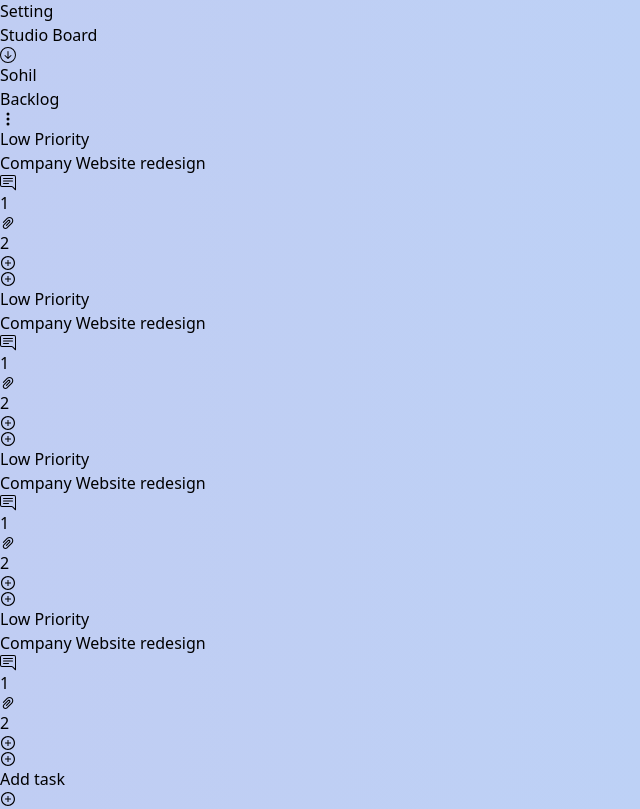
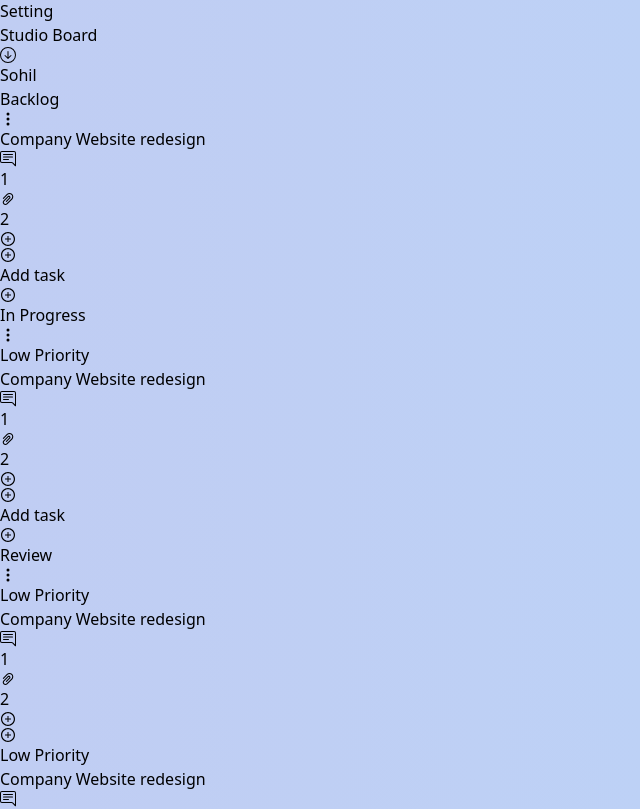
Before and after one commit to RohitSindhi/TaskManagers, a React (Vite) app: page / in a window 1280 px wide. Shown: the part 321-1130 px from the top of the page, without its empty margins (0-640 px from the left). Built offline with nearby package versions, Linux system fonts and the light colour scheme.

Commit message:
sddcsdzsdzc
sdsdc

```diff
--- a/package.json
+++ b/package.json
@@ -11,6 +11,7 @@
   },
   "dependencies": {
     "react": "^18.2.0",
+    "react-beautiful-dnd": "^13.1.1",
     "react-dom": "^18.2.0",
     "react-icons": "^4.8.0"
   },
--- a/src/Components/BackLog.tsx
+++ b/src/Components/BackLog.tsx
@@ -1,12 +1,44 @@
-import React from "react";
+import React, { useEffect, useState } from "react";
 
 import { BsThreeDotsVertical, BsChatRightText } from "react-icons/bs";
 import { AiOutlinePlusCircle, AiOutlinePaperClip } from "react-icons/ai";
 
 const BackLog = () => {
+  const [backlogInputVal, setBacklogInputVal] = useState("");
+  const [newDataVal, setNewDataVal] = useState(false);
+  const [getData, setGetData]: any = useState([]);
+
+  const backlogAddtask = () => {
+
+    setNewDataVal(true);
+    if (backlogInputVal.length > 0) {
+      localStorage.setItem("Backlog", JSON.stringify(backlogInputVal));
+    }
+    let fullData: any = localStorage.getItem("Backlog" || []);
+    let newData = JSON.parse(fullData);
+    if (newData == null) {
+      setGetData([]);
+    }
+
+    else{
+      if(backlogInputVal.length > 0){
+        setGetData([...getData, newData]);
+      }
+    }
+    setBacklogInputVal("");
+  };
+
+  useEffect(()=>{
+    let fullData: any = localStorage.getItem("Backlog" || []);
+    let newData = JSON.parse(fullData);
+    setGetData([newData])
+  },[])
+
+  console.log("getData",getData)
+
+
   return (
     <div className="w-[15vw] shadow-md rounded-md pl-2 pr-2 bg-[#F6F8FB]">
-
       <div className="flex justify-between items-center w-[14vw] pb-2 pt-2">
         <div className="font-semibold">Backlog</div>
         <div>
@@ -15,12 +47,14 @@ const BackLog = () => {
       </div>
 
       <div className="max-h-[44vh] text-sm cursor-pointer overflow-scroll all-blogs-section">
-
+        {getData.length > 0 &&
+          getData.map((ele: any) => {
+            return (
+              <>
                 <div className="pt-1 pb-1 border flex flex-col justify-between rounded-[4px] h-[12vh] bg-white mt-3 pl-2 pr-2">
-          <div>Low Priority</div>
+                  <div>{ele}</div>
                   <div>Company Website redesign</div>
                   <div className="flex justify-between items-center gap-3">
-
                     <div className="flex items-center gap-2 text-[darkgray]">
                       <div className="flex items-center text-sm gap-1">
                         <div className="">
@@ -35,115 +69,36 @@ const BackLog = () => {
                         <div>2</div>
                       </div>
                     </div>
-
                     <div className="flex items-center">
                       <div>
-                <AiOutlinePlusCircle className="w-6 h-6 text-[darkgray]"/>
+                        <AiOutlinePlusCircle className="w-6 h-6 text-[darkgray]" />
                       </div>
                       <div>
-                <AiOutlinePlusCircle className="w-6 h-6"/>
-              </div>
-            </div>
-
-          </div>
-        </div>
-        <div className="pt-1 pb-1 border flex flex-col justify-between rounded-[4px] h-[12vh] bg-white mt-3 pl-2 pr-2">
-          <div>Low Priority</div>
-          <div>Company Website redesign</div>
-          <div className="flex justify-between items-center gap-3">
-
-            <div className="flex items-center gap-2 text-[darkgray]">
-              <div className="flex items-center text-sm gap-1">
-                <div className="">
-                  <BsChatRightText className="w-3 h-3" />
-                </div>
-                <div>1</div>
-              </div>
-              <div className="flex items-center text-sm gap-1">
-                <div>
-                  <AiOutlinePaperClip className="w-4 h-4" />
-                </div>
-                <div>2</div>
-              </div>
-            </div>
-
-            <div className="flex items-center">
-              <div>
-                <AiOutlinePlusCircle className="w-6 h-6 text-[darkgray]"/>
-              </div>
-              <div>
-                <AiOutlinePlusCircle className="w-6 h-6"/>
-              </div>
-            </div>
-
-          </div>
-        </div>
-        <div className="pt-1 pb-1 border flex flex-col justify-between rounded-[4px] h-[12vh] bg-white mt-3 pl-2 pr-2">
-          <div>Low Priority</div>
-          <div>Company Website redesign</div>
-          <div className="flex justify-between items-center gap-3">
-
-            <div className="flex items-center gap-2 text-[darkgray]">
-              <div className="flex items-center text-sm gap-1">
-                <div className="">
-                  <BsChatRightText className="w-3 h-3" />
-                </div>
-                <div>1</div>
-              </div>
-              <div className="flex items-center text-sm gap-1">
-                <div>
-                  <AiOutlinePaperClip className="w-4 h-4" />
-                </div>
-                <div>2</div>
-              </div>
-            </div>
-
-            <div className="flex items-center">
-              <div>
-                <AiOutlinePlusCircle className="w-6 h-6 text-[darkgray]"/>
-              </div>
-              <div>
-                <AiOutlinePlusCircle className="w-6 h-6"/>
-              </div>
-            </div>
-
-          </div>
-        </div>
-        <div className="pt-1 pb-1 border flex flex-col justify-between rounded-[4px] h-[12vh] bg-white mt-3 pl-2 pr-2">
-          <div>Low Priority</div>
-          <div>Company Website redesign</div>
-          <div className="flex justify-between items-center gap-3">
-
-            <div className="flex items-center gap-2 text-[darkgray]">
-              <div className="flex items-center text-sm gap-1">
-                <div className="">
-                  <BsChatRightText className="w-3 h-3" />
-                </div>
-                <div>1</div>
-              </div>
-              <div className="flex items-center text-sm gap-1">
-                <div>
-                  <AiOutlinePaperClip className="w-4 h-4" />
-                </div>
-                <div>2</div>
-              </div>
-            </div>
-
-            <div className="flex items-center">
-              <div>
-                <AiOutlinePlusCircle className="w-6 h-6 text-[darkgray]"/>
-              </div>
-              <div>
-                <AiOutlinePlusCircle className="w-6 h-6"/>
-              </div>
-            </div>
-
+                        <AiOutlinePlusCircle className="w-6 h-6" />
                       </div>
                     </div>
                   </div>
+                </div>
+              </>
+            );
+          })}
+        {newDataVal && (
+          <div className="pt-1 pb-1 border flex flex-col justify-between rounded-[4px] h-[12vh] bg-white mt-3 pl-2 pr-2">
+            <input
+              className="outline-none w-max h-max"
+              type="text"
+              value={backlogInputVal}
+              placeholder="create new backlog task"
+              onChange={(e: any) => setBacklogInputVal(e.target.value)}
+            />
+          </div>
+        )}
+      </div>
 
       <div className="flex justify-center items-center text-[16px] gap-2 h-12">
-        <div className="cursor-pointer">Add task</div>
+        <div className="cursor-pointer" onClick={backlogAddtask}>
+          Add task
+        </div>
         <div className="cursor-pointer">
           <AiOutlinePlusCircle />
         </div>
```
Also changed, not shown: 1 other file (tests, documents, lock files or other folders). Lines whose indentation alone changed are shown as unchanged.
